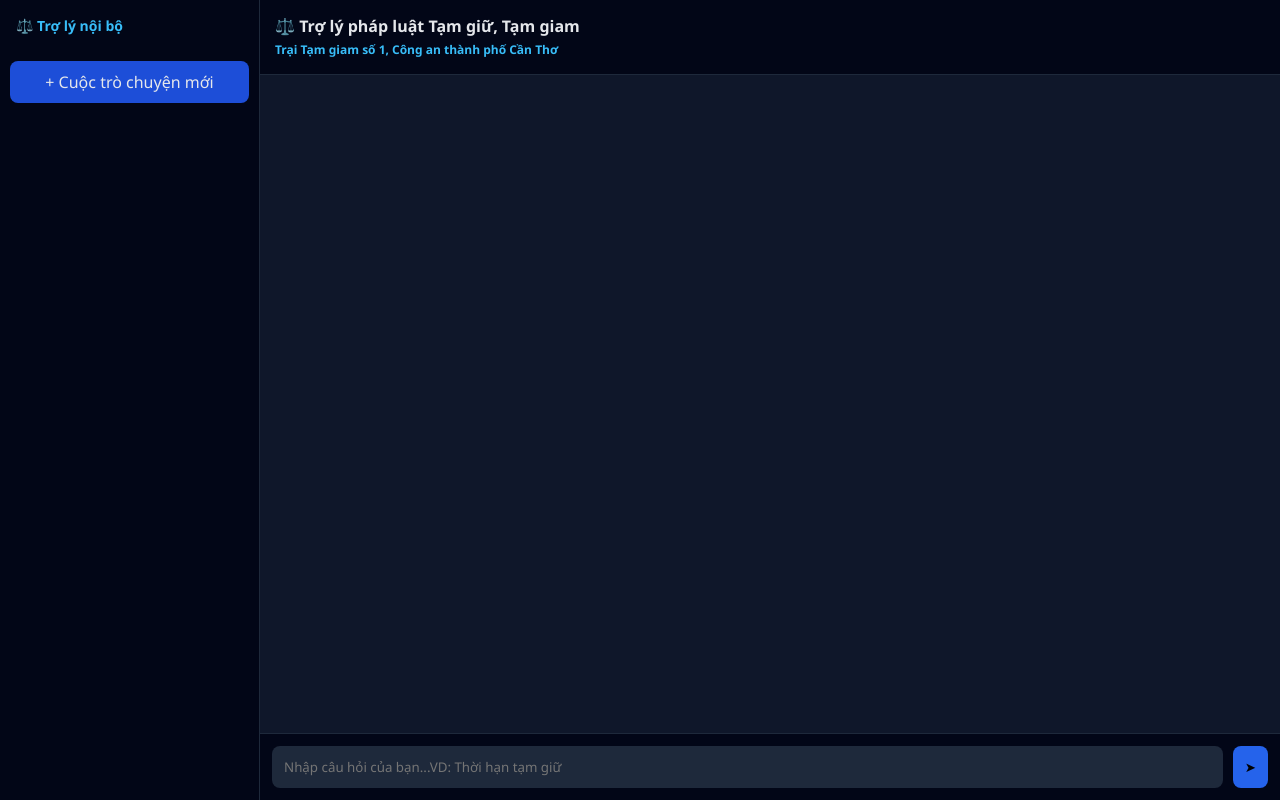
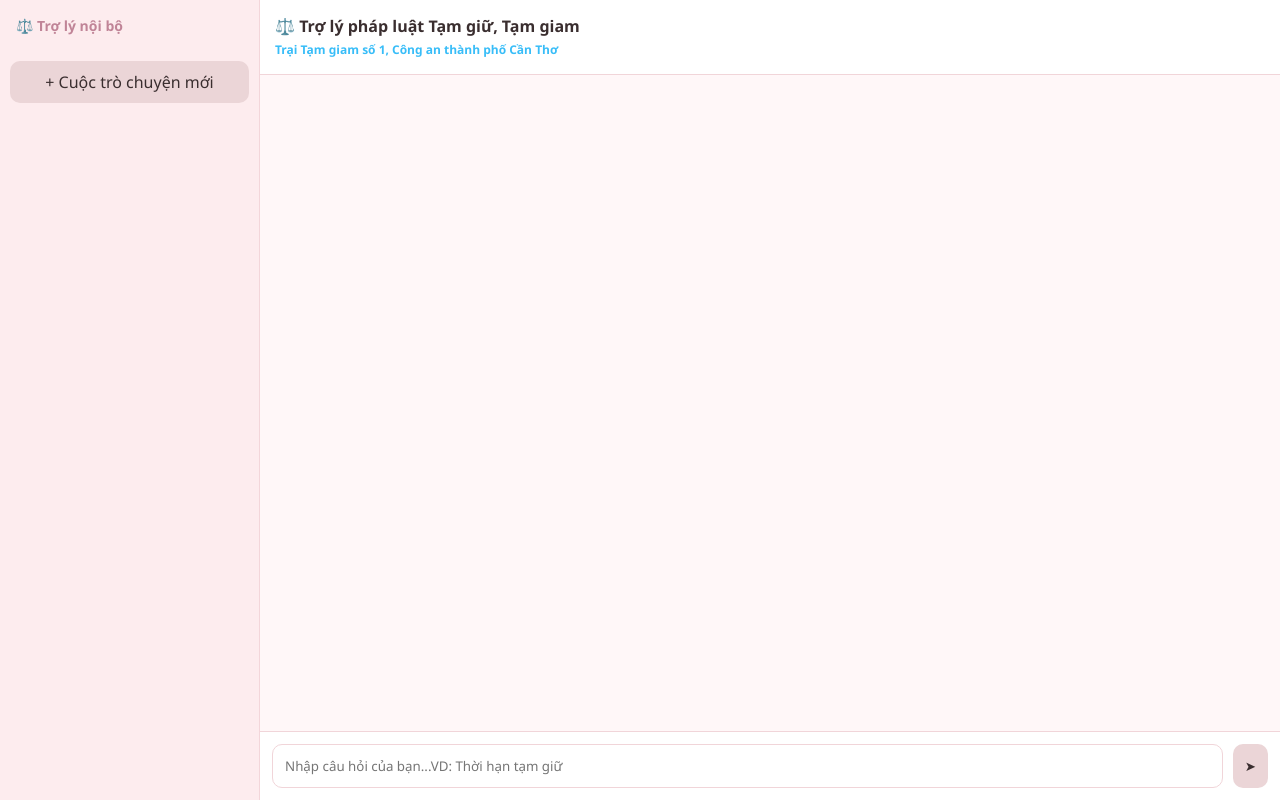
Before and after one commit to ntday/chat_bot_v1, a website: page public/index.html in a window 1280 px wide. Drawn offline with Linux system fonts and the light colour scheme.

Commit message:
Update index.html

```diff
--- a/public/index.html
+++ b/public/index.html
@@ -16,15 +16,15 @@
 body {
   display: flex;
   height: 100vh;
-      background: #0f172a;
-      color: #e5e7eb;
+  background: #fff7f8; /* nền trắng hồng nhẹ */
+  color: #3a2e2f;
 }
 
 /* SIDEBAR */
 .sidebar {
   width: 260px;
-      background: #020617;
-      border-right: 1px solid #1e293b;
+  background: #fdecee; /* hồng rất nhạt */
+  border-right: 1px solid #f3d6da;
   display: flex;
   flex-direction: column;
 }
@@ -32,16 +32,21 @@
 .sidebar h2 {
   padding: 16px;
   font-size: 14px;
-      color: #38bdf8;
+  color: #c08497; /* hồng đậm hơn chút */
 }
 
 .new-chat {
   margin: 10px;
   padding: 10px;
-      border-radius: 8px;
-      background: #1d4ed8;
+  border-radius: 10px;
+  background: #ebd5d7; /* màu chủ đạo */
   text-align: center;
   cursor: pointer;
+  transition: 0.2s;
+}
+
+.new-chat:hover {
+  background: #e4bfc3;
 }
 
 .history {
@@ -58,7 +63,7 @@
 }
 
 .history div:hover {
-      background: #1e293b;
+  background: #f8dfe3;
 }
 
 /* CHAT */
@@ -70,8 +75,8 @@
 
 .header {
   padding: 15px;
-      border-bottom: 1px solid #1e293b;
-      background: #020617;
+  background: #ffffff;
+  border-bottom: 1px solid #f1d5d9;
   font-weight: bold;
 }
 
@@ -83,11 +88,12 @@
   flex-direction: column;
 }
 
+/* MESSAGE */
 .msg {
   max-width: 65%;
   padding: 12px 16px;
   margin-bottom: 12px;
-      border-radius: 12px;
+  border-radius: 14px;
   line-height: 1.5;
   white-space: pre-line;
   display: flex;
@@ -95,12 +101,14 @@
 }
 
 .user {
-      background: #2563eb;
+  background: #ebd5d7;
+  color: #3a2e2f;
   align-self: flex-end;
 }
 
 .bot {
-      background: #1e293b;
+  background: #ffffff;
+  border: 1px solid #f1d5d9;
   align-self: flex-start;
 }
 
@@ -108,31 +116,38 @@
 .input-box {
   display: flex;
   padding: 12px;
-      border-top: 1px solid #1e293b;
-      background: #020617;
+  border-top: 1px solid #f1d5d9;
+  background: #fff;
 }
 
 input {
   flex: 1;
   padding: 12px;
-      border-radius: 8px;
-      border: none;
+  border-radius: 10px;
+  border: 1px solid #f1d5d9;
   outline: none;
-      background: #1e293b;
-      color: white;
+  background: #fff;
+  color: #3a2e2f;
 }
 
+input:focus {
+  border-color: #ebd5d7;
+}
+
+/* BUTTON */
 button {
   margin-left: 10px;
   padding: 12px;
   border: none;
-      border-radius: 8px;
-      background: #2563eb;
+  border-radius: 10px;
+  background: #ebd5d7;
+  color: #3a2e2f;
   cursor: pointer;
+  transition: 0.2s;
 }
 
 button:hover {
-      background: #1d4ed8;
+  background: #e4bfc3;
 }
 
 /* SUGGEST */
@@ -142,8 +157,14 @@
 
 .suggest button {
   margin: 5px 5px 0 0;
-      background: #334155;
+  background: #f8dfe3;
+  color: #3a2e2f;
   font-size: 12px;
+  border-radius: 8px;
+}
+
+.suggest button:hover {
+  background: #ebd5d7;
 }
 </style>
 </head>
```
Lines whose indentation alone changed are shown as unchanged.
